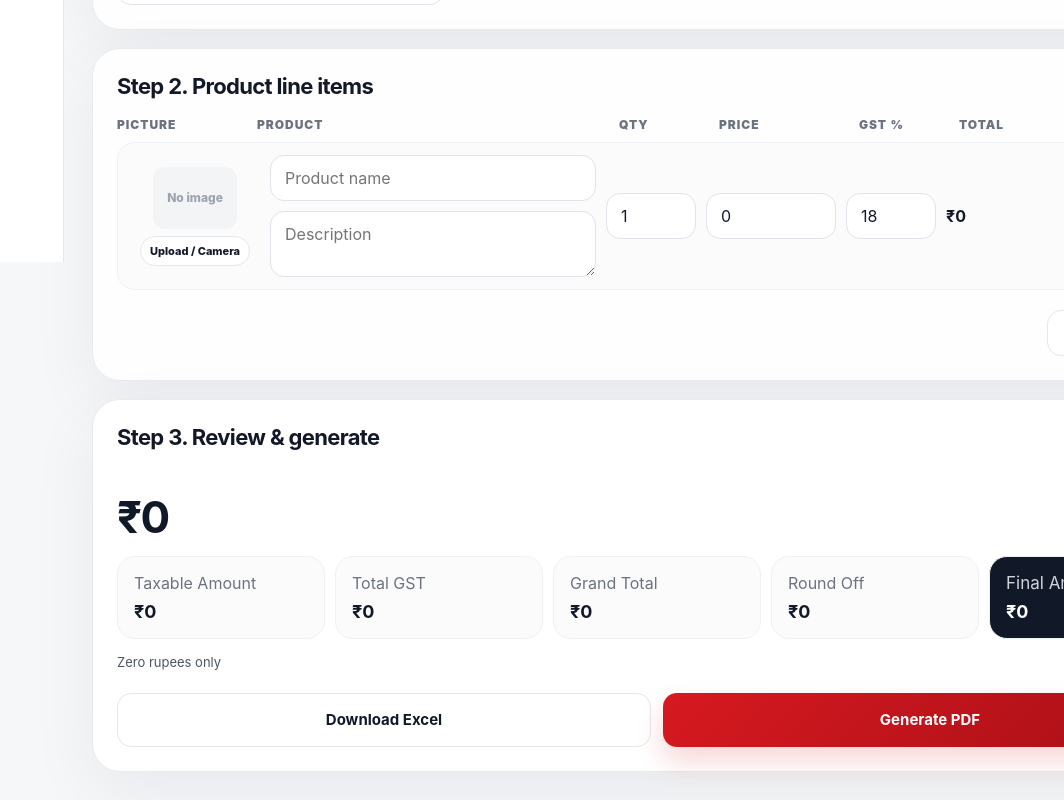
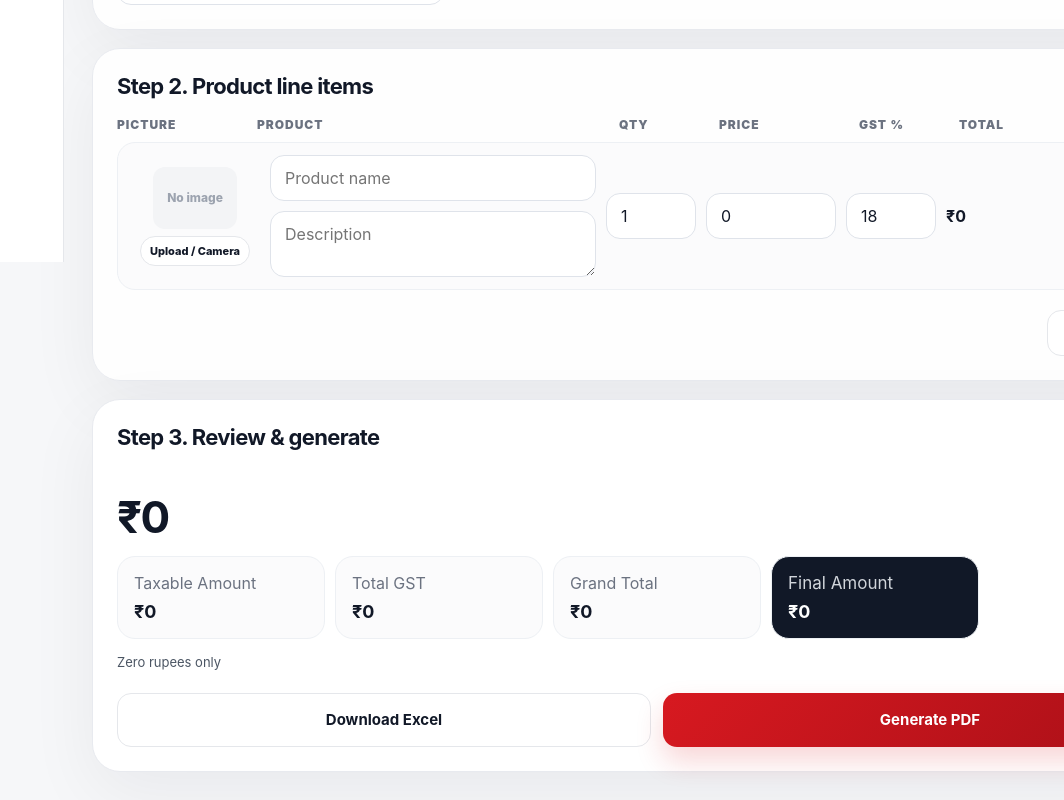
Before and after one commit to viraai-ui/bsm-quotes-and-estimates-generator, a React (Vite) app: page / in a window 1280 px wide. Shown: the part 538-1338 px from the top of the page, without its empty margins (216-1280 px from the left). Built offline with nearby package versions, Linux system fonts and the light colour scheme.

Commit message:
Remove round off from quotation summary

```diff
--- a/src/App.tsx
+++ b/src/App.tsx
@@ -254,7 +254,7 @@ function FormField({ field, data, setData }: { field: FieldConfig; data: Record<
 }
 
 function SummaryCard({ totals, settings, onPdf, onExcel }: { totals: Totals; settings: Settings; onPdf: () => void; onExcel: () => void }) {
-  return <section className="panel summary-card final-step"><div className="section-title"><div><h2>Step 3. Review & generate</h2></div></div><h2>{money(totals.final)}</h2><div className="summary-grid"><div className="total-row"><span>Taxable Amount</span><strong>{money(totals.taxable)}</strong></div><div className="total-row"><span>Total GST</span><strong>{settings.tax.gstEnabled ? money(totals.gst) : 'Disabled'}</strong></div><div className="total-row"><span>Grand Total</span><strong>{money(totals.grand)}</strong></div><div className="total-row"><span>Round Off</span><strong>{settings.tax.roundOff ? money(totals.roundOff) : 'Disabled'}</strong></div><div className="total-row grand"><span>Final Amount</span><strong>{money(totals.final)}</strong></div></div>{settings.tax.amountInWords && <p className="amount-words">{totals.words}</p>}<div className="stack-actions"><button className="ghost full" onClick={onExcel}>Download Excel</button><button className="primary full" onClick={onPdf}>Generate PDF</button></div></section>
+  return <section className="panel summary-card final-step"><div className="section-title"><div><h2>Step 3. Review & generate</h2></div></div><h2>{money(totals.final)}</h2><div className="summary-grid"><div className="total-row"><span>Taxable Amount</span><strong>{money(totals.taxable)}</strong></div><div className="total-row"><span>Total GST</span><strong>{settings.tax.gstEnabled ? money(totals.gst) : 'Disabled'}</strong></div><div className="total-row"><span>Grand Total</span><strong>{money(totals.grand)}</strong></div><div className="total-row grand"><span>Final Amount</span><strong>{money(totals.final)}</strong></div></div>{settings.tax.amountInWords && <p className="amount-words">{totals.words}</p>}<div className="stack-actions"><button className="ghost full" onClick={onExcel}>Download Excel</button><button className="primary full" onClick={onPdf}>Generate PDF</button></div></section>
 }
 
 function LineItemsPanel({ items, setItems, settings }: { items: QuoteItem[]; setItems: React.Dispatch<React.SetStateAction<QuoteItem[]>>; settings: Settings }) {
```
